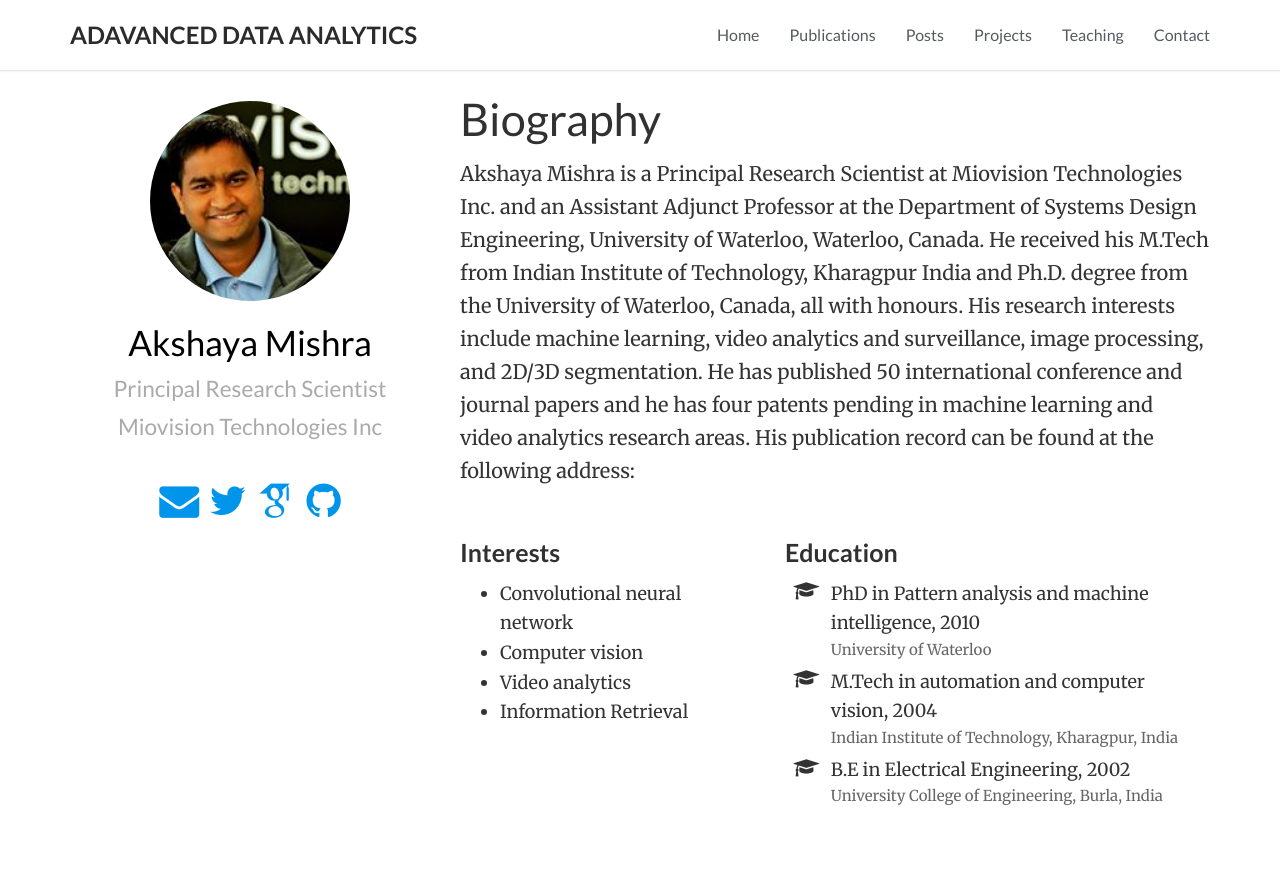
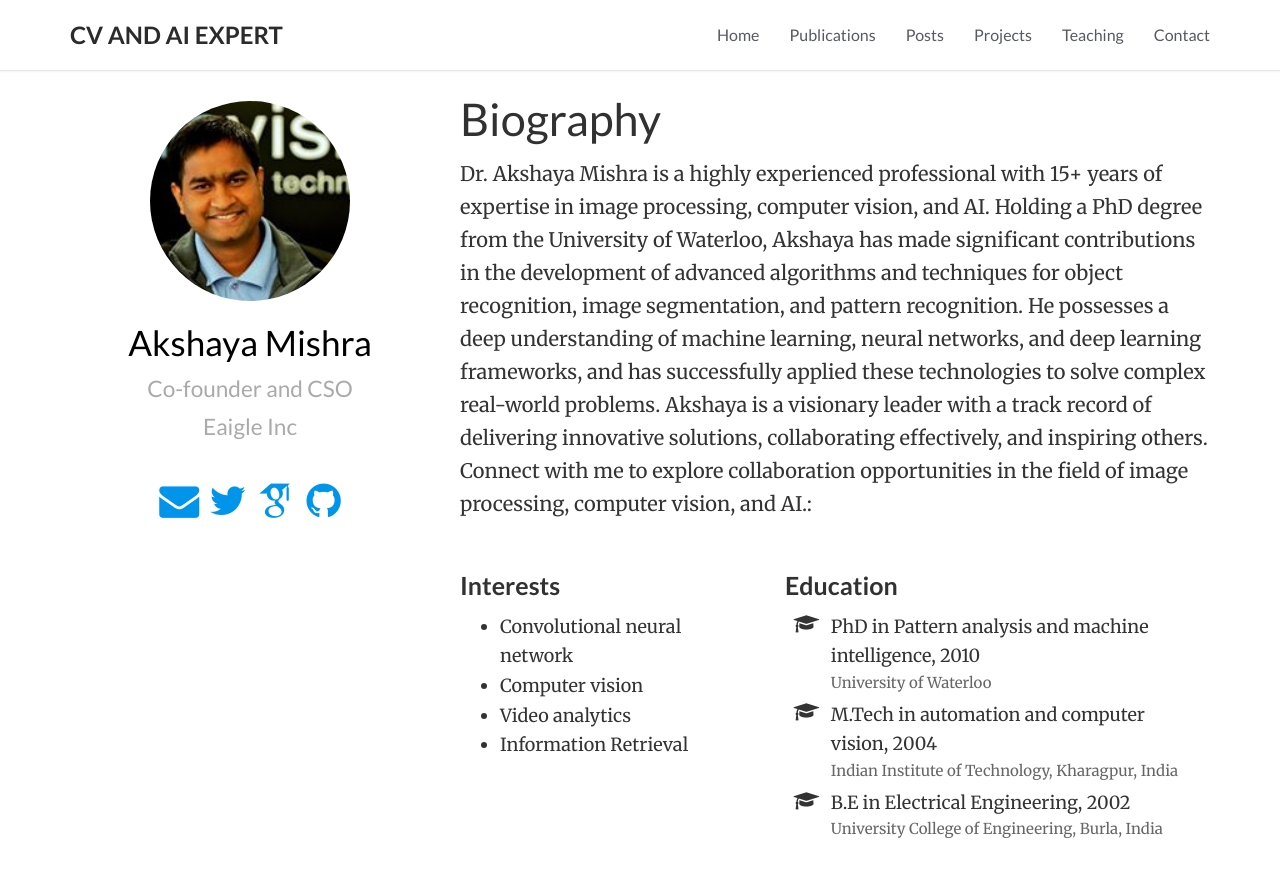
Before and after one commit to akshayamishra/akshayamishra.github.io, a plain HTML site: page index.html in a window 1280 px wide. Shown: the top 869 px of the page. Drawn offline with nearby package versions, Linux system fonts and the light colour scheme; files whose address does not match are found by name.

Commit message:
Update index.html

```diff
--- a/index.html
+++ b/index.html
@@ -45,7 +45,7 @@
         <span class="icon-bar"></span>
         <span class="icon-bar"></span>
       </button>
-      <a class="navbar-brand" href="/">Adavanced Data Analytics</a>
+      <a class="navbar-brand" href="/">CV and AI Expert</a>
     </div>
 
 
@@ -100,8 +100,8 @@
 
           <div class="portrait-title">
             <h2 itemprop="name">Akshaya Mishra</h2>
-            <h3 itemprop="jobTitle">Principal Research Scientist</h3>
-            <h3 itemprop="worksFor">Miovision Technologies Inc</h3>
+            <h3 itemprop="jobTitle">Co-founder and CSO</h3>
+            <h3 itemprop="worksFor">Eaigle Inc</h3>
           </div>
 
           <ul class="social-icon" aria-hidden="true">
@@ -122,7 +122,7 @@
 
 
             <li>
-              <a href="https://scholar.google.com/citations?hl=en&amp;user=fxZ6SCcAAAAJ">
+              <a href="https://scholar.google.com/citations?user=s2JWeL8AAAAJ">
                 <i class="ai ai-google-scholar big-icon"></i>
               </a>
             </li>
@@ -147,7 +147,7 @@
 
 <h1 id="biography">Biography</h1>
 
-<p>Akshaya Mishra is a Principal Research Scientist at Miovision Technologies Inc. and an Assistant Adjunct Professor at the Department of Systems Design Engineering, University of Waterloo, Waterloo, Canada.  He received his M.Tech from Indian Institute of Technology, Kharagpur India and Ph.D. degree from the University of Waterloo, Canada, all with honours.   His research interests include machine learning, video analytics and surveillance, image processing, and 2D/3D segmentation. He has published 50 international conference and journal papers and he has four patents pending in machine learning and video analytics research areas. His publication record can be found at the following address:</p>
+<p>Dr. Akshaya Mishra is a highly experienced professional with 15+ years of expertise in image processing, computer vision, and AI. Holding a PhD degree from the University of Waterloo, Akshaya has made significant contributions in the development of advanced algorithms and techniques for object recognition, image segmentation, and pattern recognition. He possesses a deep understanding of machine learning, neural networks, and deep learning frameworks, and has successfully applied these technologies to solve complex real-world problems. Akshaya is a visionary leader with a track record of delivering innovative solutions, collaborating effectively, and inspiring others. Connect with me to explore collaboration opportunities in the field of image processing, computer vision, and AI.:</p>
 
 
         <div class="row">
```
